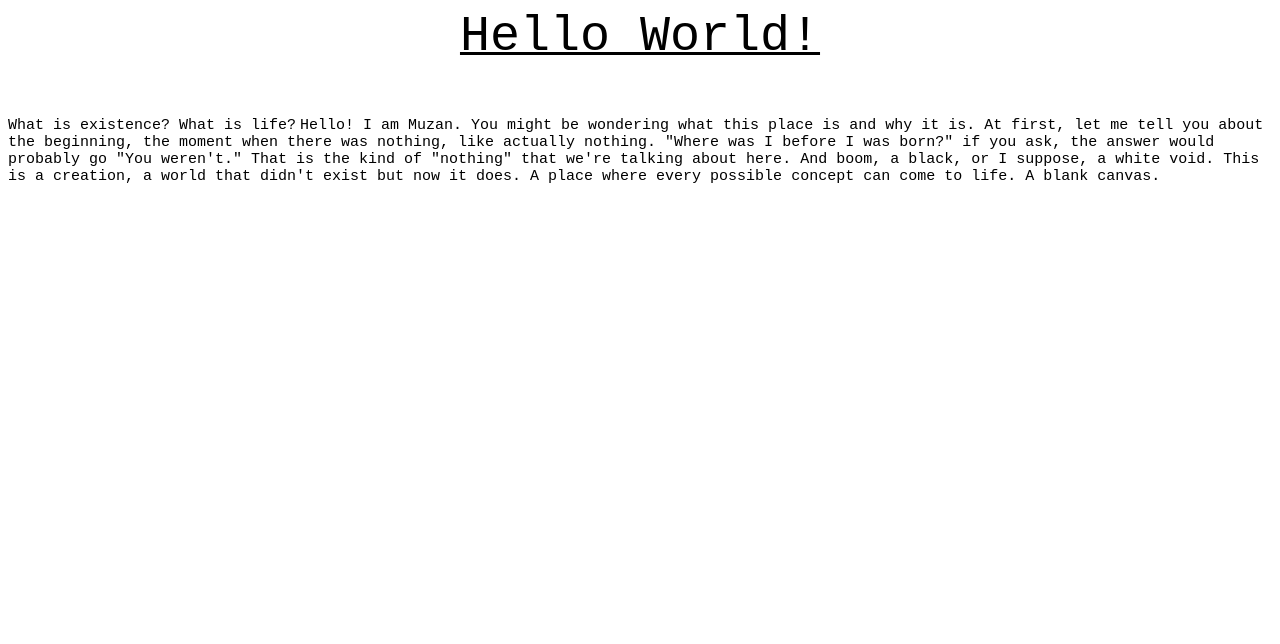
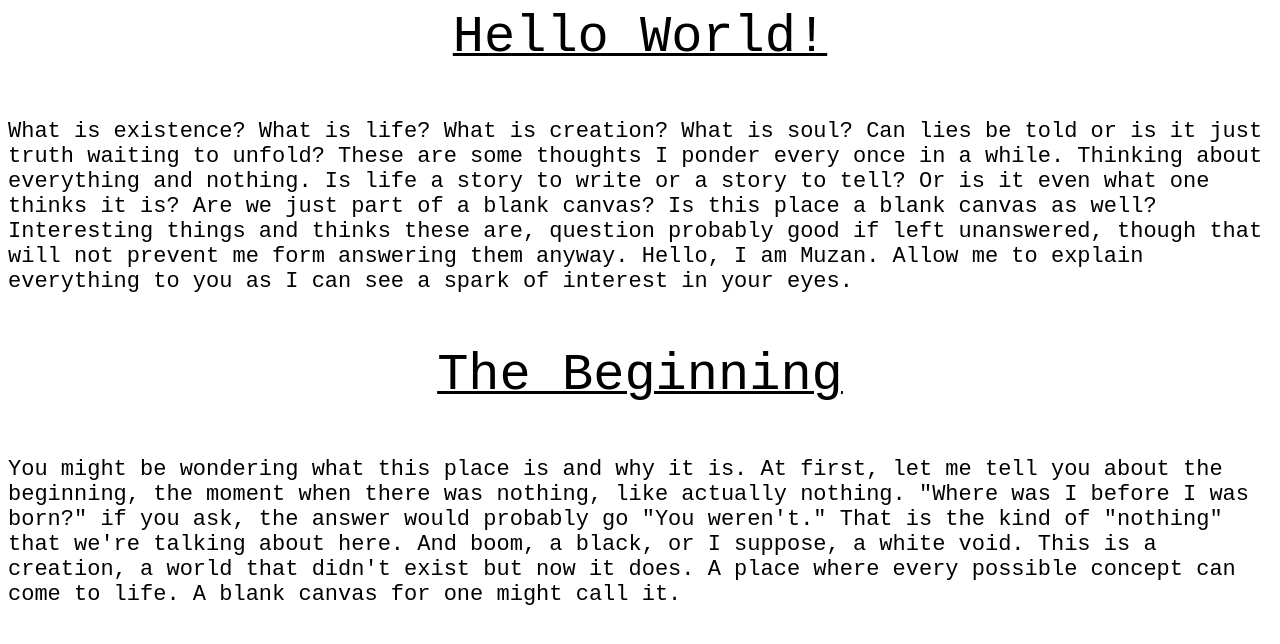
Before and after one commit to HelperMuzan/Pages, a plain HTML site: page index.html in a window 1280 px wide. Drawn offline with Linux system fonts and the light colour scheme.

Commit message:
Update index.html intro-finish

```diff
--- a/index.html
+++ b/index.html
@@ -4,10 +4,12 @@
     padding: 25px;
     margin: 52px;
     }
-    p {font-family: "Courier New"; font-size: 50px; text-decoration: underline; text-decoration-thickness:5%; text-align:center}
-    a {font-family: "Courier New"; font-size: 15px;}
+    p {font-family: "Courier New"; font-size: 52px; text-decoration: underline; text-decoration-thickness:5%; text-align:center}
+    a {font-family: "Courier New"; font-size: 22px;}
     </style>
   <p>Hello World!</p>
-  <a>What is existence? What is life?</a>
-  <a>Hello! I am Muzan. You might be wondering what this place is and why it is. At first, let me tell you about the beginning, the moment when there was nothing, like actually nothing. "Where was I before I was born?" if you ask, the answer would probably go "You weren't." That is the kind of "nothing" that we're talking about here. And boom, a black, or I suppose, a white void. This is a creation, a world that didn't exist but now it does. A place where every possible concept can come to life. A blank canvas.</a>
+  <a>What is existence? What is life? What is creation? What is soul? Can lies be told or is it just truth waiting to unfold? These are some thoughts I ponder every once in a while. Thinking about everything and nothing. Is life a story to write or a story to tell? Or is it even what one thinks it is? Are we just part of a blank canvas? Is this place a blank canvas as well? Interesting things and thinks these are, question probably good if left unanswered, though that will not prevent me form answering them anyway. Hello, I am Muzan. Allow me to explain everything to you as I can see a spark of interest in your eyes.</a>
+
+  <p>The Beginning</p>
+  <a>You might be wondering what this place is and why it is. At first, let me tell you about the beginning, the moment when there was nothing, like actually nothing. "Where was I before I was born?" if you ask, the answer would probably go "You weren't." That is the kind of "nothing" that we're talking about here. And boom, a black, or I suppose, a white void. This is a creation, a world that didn't exist but now it does. A place where every possible concept can come to life. A blank canvas for one might call it.</a>
   </html>
```
